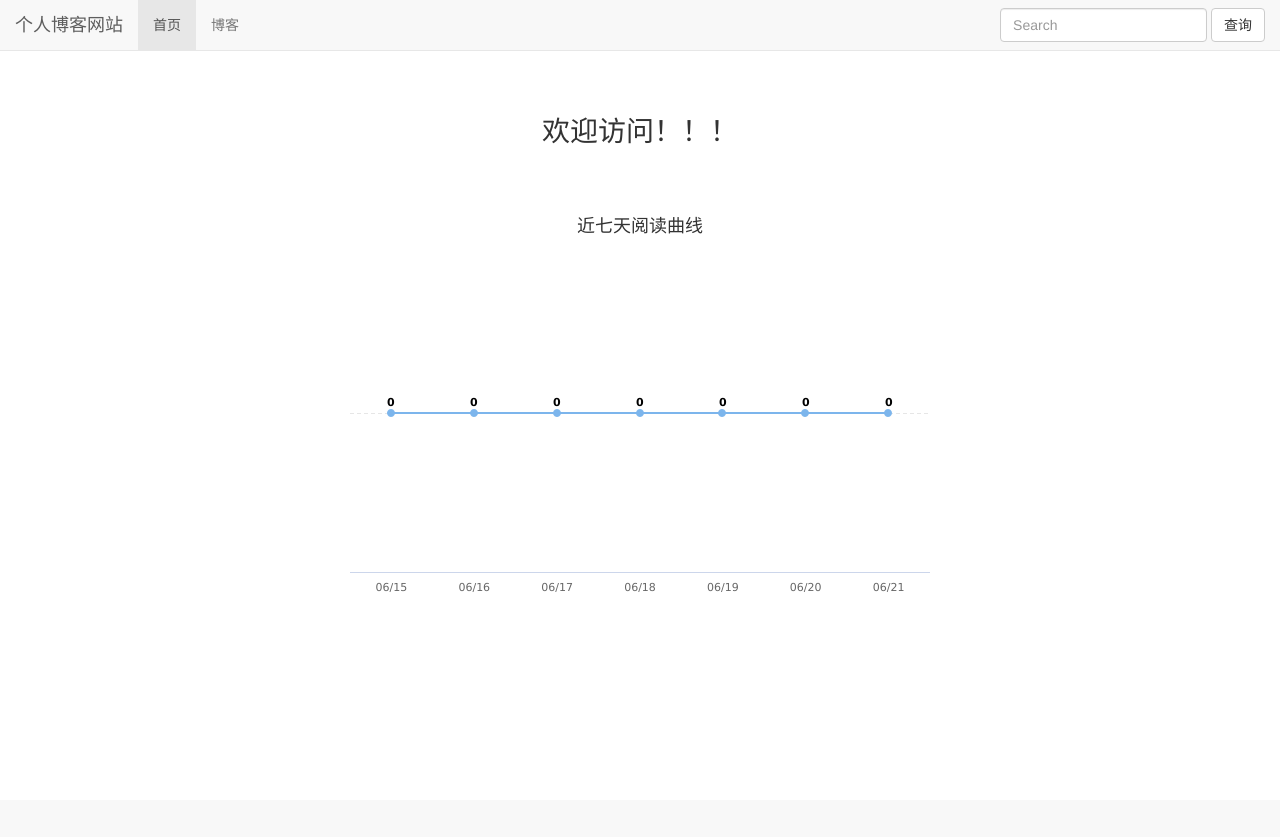
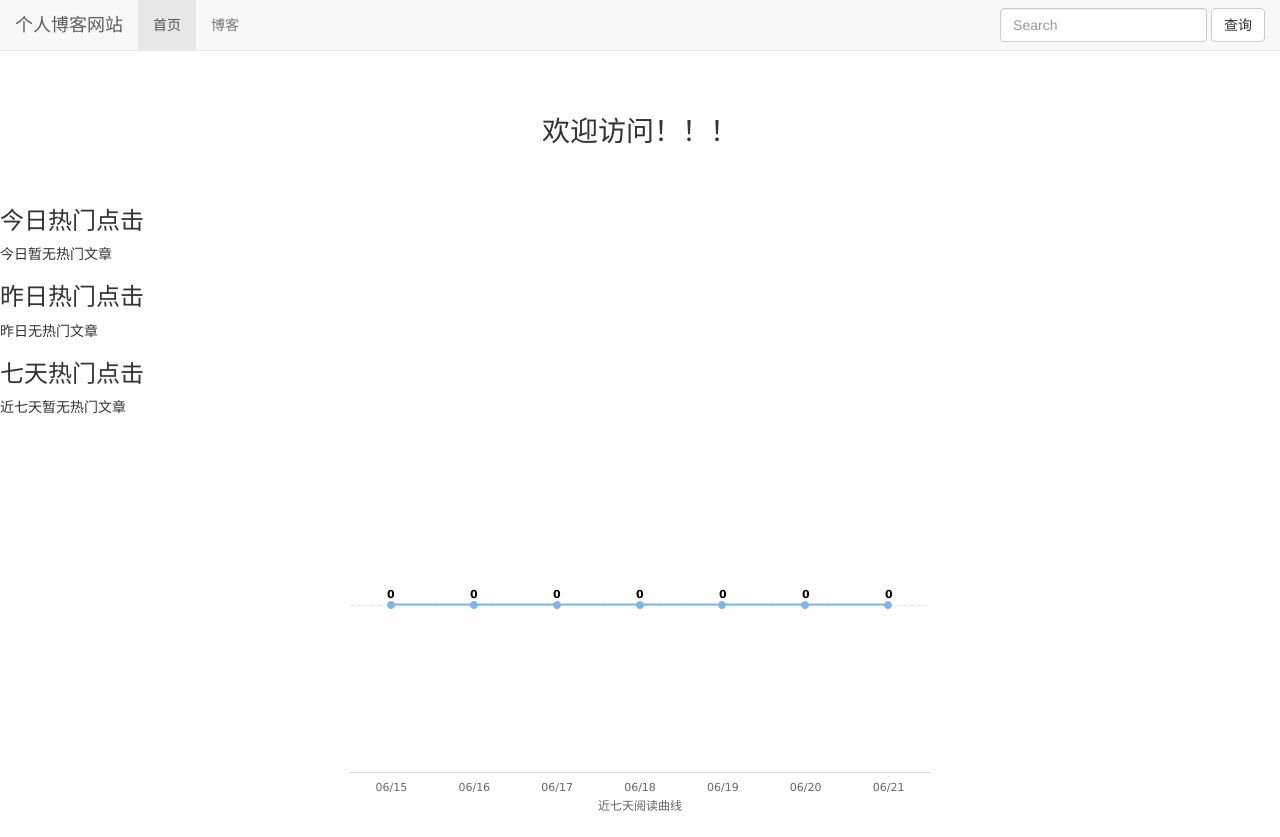
Before and after one commit to ScnuWang/Django_Bilibili, a Django app: page / in a window 1280 px wide. Before the commit the page ends 592 px from the top, so only its background shows below. Run offline with Django 3.2, Linux system fonts and the light colour scheme; data comes from the database, SQL or seed files in the repository; both versions use the stored data as it was after the commit; some libraries are stand-ins or nearby versions.

Commit message:
热门文章排序：某一天的以及七天的（使用ContentType反向关系）

```diff
--- a/mysite/blog/models.py
+++ b/mysite/blog/models.py
@@ -5,6 +5,8 @@ from ckeditor_uploader.fields import RichTextUploadingField
 # Create your models here.
 from django.db.models.fields import exceptions
 from django.contrib.contenttypes.models import ContentType
+from django.contrib.contenttypes.fields import GenericRelation
+from read_statistics.models import ReadDetail
 # 可以在shell模式下通过blogtype对象的blog_set获取blog对象列表
 class BlogType(models.Model):
     typename = models.CharField(max_length=15)
@@ -18,6 +20,7 @@ class Blog(models.Model):
     blogtype = models.ForeignKey(BlogType,on_delete=models.DO_NOTHING)
     author = models.ForeignKey(User,on_delete=models.DO_NOTHING)
     content = RichTextUploadingField()
+    readDetail = GenericRelation(ReadDetail)
     created_time = models.DateTimeField(auto_now_add=True)
     last_update_time = models.DateTimeField(auto_now=True)
 
--- a/mysite/mysite/views.py
+++ b/mysite/mysite/views.py
@@ -1,12 +1,29 @@
 from django.shortcuts import render_to_response
-from read_statistics.utils import get_seven_read_data
+from read_statistics.utils import get_seven_read_data,get_today_hot_read_data,get_yestoday_hot_read_data
 from django. contrib.contenttypes.models import ContentType
 from blog.models import Blog
+from django.utils import timezone
+from django.db.models import Sum
+import datetime
+
+# 利用ContentType的反向关系
+def get_sevendays_hot_read_data():
+    today = timezone.now().date()
+    date = today - datetime.timedelta(days=7)
+    # 同一篇可能出现在多天的热门文章 --》分组统计
+    # 注意这里readDetail__read_num 是两个下划线，表示取属性
+    blogs = Blog.objects.filter(readDetail__date__lt=today,readDetail__date__gte=date).values('pk','tittle')\
+					.annotate(read_num_sum=Sum('readDetail__read_num'))\
+						.order_by('-read_num_sum')
+    return blogs[:7]
 
 def home(request):
 	blog_content_type = ContentType.objects.get_for_model(Blog)
 	sever_read_date,dates = get_seven_read_data(blog_content_type)
 	context = {}
 	context['sever_read_date'] = sever_read_date
+	context['hot_read_data'] = get_today_hot_read_data(blog_content_type)
+	context['yestoday_hot_read_data'] = get_yestoday_hot_read_data(blog_content_type)
+	context['sevendays_hot_read_data'] = get_sevendays_hot_read_data()
 	context['dates'] = dates
 	return render_to_response("home.html",context)
--- a/mysite/read_statistics/utils.py
+++ b/mysite/read_statistics/utils.py
@@ -3,6 +3,7 @@ from django.utils import timezone
 from django.db.models import Sum
 from .models import ReadDetail
 
+# 获取最近7天的阅读量数据
 def get_seven_read_data(content_type):
     today = timezone.now().date()
     read_nums = []
@@ -15,3 +16,18 @@ def get_seven_read_data(content_type):
         read_nums.append(result['read_num_sum'] or 0)
 
     return read_nums,dates
+
+# 当天的阅读量数据
+def get_today_hot_read_data(content_type):
+    today = timezone.now().date()
+    readDetail = ReadDetail.objects.filter(content_type=content_type, date=today).order_by('-read_num')
+    return readDetail[:7]
+
+# 昨天的阅读量数据
+def get_yestoday_hot_read_data(content_type):
+    today = timezone.now().date()
+    yestoday = today - datetime.timedelta(days=1)
+    readDetail = ReadDetail.objects.filter(content_type=content_type, date=yestoday).order_by('-read_num')
+    return readDetail[:7]
+
+# 7 天热门数据:  直接使用上面的方式获取会报错
--- a/mysite/templates/home.html
+++ b/mysite/templates/home.html
@@ -17,6 +17,40 @@
 {% block content %}
     <p class="home-content">
         欢迎访问！！！
+        <div class="hot_blog">
+            <h3>今日热门点击</h3>
+            <ul>
+                {% for hot_blog_detail in hot_read_data %}
+                    <li><a href="{% url 'blog_detail' hot_blog_detail.object_id %}">{{ hot_blog_detail.content_object.tittle }}(今日阅读量：{{ hot_blog_detail.read_num }})</a></li>
+                {% empty %}
+                    今日暂无热门文章
+                {% endfor %}
+            </ul>
+        </div>
+
+        <div class="hot_blog">
+                <h3>昨日热门点击</h3>
+                <ul>
+                    {% for yestoday_hot_blog_detail in yestoday_hot_read_data %}
+                        <li><a href="{% url 'blog_detail' yestoday_hot_blog_detail.object_id %}">{{ yestoday_hot_blog_detail.content_object.tittle }}(昨日阅读量：{{ yestoday_hot_blog_detail.read_num }})</a></li>
+                    {% empty %}
+                        昨日无热门文章
+                    {% endfor %}
+                </ul>
+        </div>
+
+        <div class="hot_blog">
+                <h3>七天热门点击</h3>
+                <ul>
+                    {% for hot_blog in sevendays_hot_read_data %}
+{#                       注意： 这里的hot_blog.pk hot_blog.read_num_sum 取的都是分组聚合里面的#}
+                        <li><a href="{% url 'blog_detail' hot_blog.pk %}">{{ hot_blog.tittle }}(昨日阅读量：{{ hot_blog.read_num_sum }})</a></li>
+                    {% empty %}
+                        近七天暂无热门文章
+                    {% endfor %}
+                </ul>
+        </div>
+
         <div id="container" ></div>
          <script>
         // 图表配置
@@ -25,11 +59,14 @@
                     type: 'line'                          //指定图表的类型，默认是折线图（line）
                 },
                 title: {
-                    text: '近七天阅读曲线'                 // 标题
+                        text: null                 // 标题
                 },
                 xAxis: {
                     categories: {{ dates|safe }},   // x 轴分类
                     tickmarkPlacement:'on',
+                    title: {
+                        text: '近七天阅读曲线'                 // 标题
+                    },
                 },
                 yAxis: {
                     title: {
```
Also changed, not shown: Note.md (+4 -1 lines), mysite/db.sqlite3.
